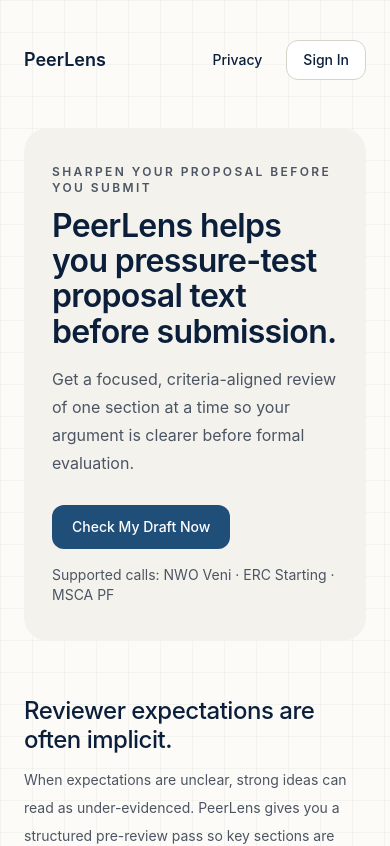
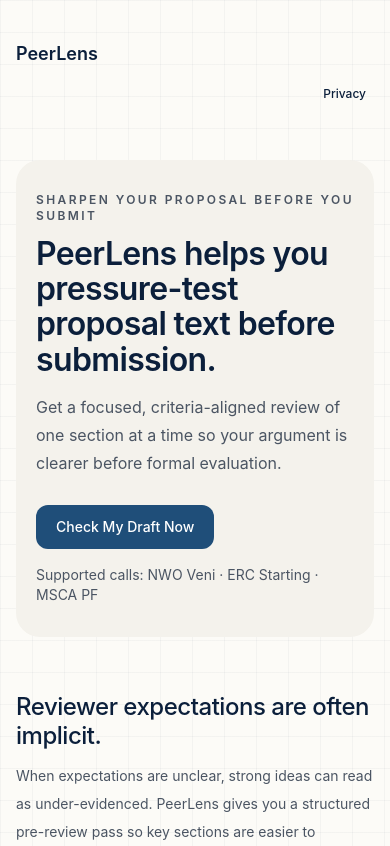
Before and after one commit to mallikgarjuna/Grant-Reviewer, a Next.js app in the folder frontend/: page / in a window 390 px wide. Shown: the top 846 px of the page. Built offline with nearby package versions, Linux system fonts and the light colour scheme.

Commit message:
WF-0010: peerlens-landing-design-refresh — Task 7 — manual-pass mobile polish

```diff
--- a/frontend/src/app/_components/landing/demo-tabs.tsx
+++ b/frontend/src/app/_components/landing/demo-tabs.tsx
@@ -141,7 +141,9 @@ export function DemoTabs() {
             tabIndex={0}
           >
             <h3 className="text-lg font-medium text-[var(--color-foreground)]">{tab.label}</h3>
-            <p className="mt-3 text-sm leading-7 text-[var(--color-foreground)]">{tab.snippet}</p>
+            <p className="mt-3 text-sm leading-7 text-[var(--color-foreground)] [overflow-wrap:anywhere]">
+              {tab.snippet}
+            </p>
 
             <div className="mt-6 grid gap-3">
               {tab.cards.map((card) => (
@@ -152,15 +154,15 @@ export function DemoTabs() {
                   <p className="text-xs font-semibold uppercase tracking-[0.16em] text-[var(--color-muted-foreground)]">
                     {card.criterion}
                   </p>
-                  <p className="mt-2 text-sm text-[var(--color-foreground)]">
+                  <p className="mt-2 text-sm text-[var(--color-foreground)] [overflow-wrap:anywhere]">
                     <span className="font-medium">Finding: </span>
                     {card.finding}
                   </p>
-                  <p className="mt-1 text-sm text-[var(--color-foreground)]">
+                  <p className="mt-1 text-sm text-[var(--color-foreground)] [overflow-wrap:anywhere]">
                     <span className="font-medium">Suggested fix: </span>
                     {card.suggestedFix}
                   </p>
-                  <p className="mt-1 text-sm text-[var(--color-foreground)]">
+                  <p className="mt-1 text-sm text-[var(--color-foreground)] [overflow-wrap:anywhere]">
                     <span className="font-medium">Micro-rewrite (example): </span>
                     {card.microRewriteExample}
                   </p>
--- a/frontend/src/app/page.tsx
+++ b/frontend/src/app/page.tsx
@@ -33,26 +33,29 @@ const HOW_IT_WORKS = [
 
 export default function Home() {
   return (
-    <div className="mx-auto w-full max-w-6xl px-6 py-10 md:px-10 md:py-14">
+    <div className="mx-auto w-full max-w-6xl px-4 py-10 md:px-10 md:py-14">
       <a
         className="sr-only focus:not-sr-only focus:absolute focus:left-6 focus:top-4 focus:z-50 focus:rounded-[var(--radius-md)] focus:bg-[var(--color-primary)] focus:px-4 focus:py-2 focus:text-sm focus:text-white"
         href="#main-content"
       >
         Skip to main content
       </a>
-      <header className="flex items-center justify-between gap-4">
+      <header className="flex flex-wrap items-start justify-between gap-2 sm:items-center sm:gap-3">
         <Link className="text-lg font-semibold text-[var(--color-foreground)]" href="/">
           PeerLens
         </Link>
-        <nav aria-label="Primary" className="flex items-center gap-3">
+        <nav
+          aria-label="Primary"
+          className="flex w-full items-center justify-end gap-2 sm:w-auto sm:justify-start sm:gap-3"
+        >
           <Link
-            className="inline-flex h-10 items-center justify-center rounded-[var(--radius-md)] px-3 text-sm font-medium text-[var(--color-foreground)] hover:underline"
+            className="inline-flex h-9 items-center justify-center rounded-[var(--radius-md)] px-2 text-xs font-medium text-[var(--color-foreground)] hover:underline sm:h-10 sm:px-3 sm:text-sm"
             href="/privacy"
           >
             Privacy
           </Link>
           <Link
-            className="inline-flex h-10 items-center justify-center rounded-[var(--radius-md)] border border-[var(--color-border)] bg-white px-4 text-sm font-medium text-[var(--color-foreground)] hover:bg-[var(--color-surface)]"
+            className="hidden h-9 items-center justify-center rounded-[var(--radius-md)] border border-[var(--color-border)] bg-white px-3 text-xs font-medium text-[var(--color-foreground)] hover:bg-[var(--color-surface)] sm:inline-flex sm:h-10 sm:px-4 sm:text-sm"
             href="/sign-in"
           >
             Sign In
@@ -61,14 +64,14 @@ export default function Home() {
       </header>
 
       <main className="mt-12 flex flex-col gap-14 md:gap-16" id="main-content" tabIndex={-1}>
-        <section className="rounded-3xl bg-[var(--color-surface)] px-7 py-9 md:px-12 md:py-12">
+        <section className="rounded-3xl bg-[var(--color-surface)] px-5 py-8 sm:px-7 sm:py-9 md:px-12 md:py-12">
           <p className="text-xs font-semibold uppercase tracking-[0.2em] text-[var(--color-muted-foreground)]">
             Sharpen your proposal before you submit
           </p>
-          <h1 className="mt-3 max-w-3xl text-4xl font-semibold tracking-tight text-[var(--color-foreground)] md:text-5xl">
+          <h1 className="mt-3 max-w-3xl text-4xl font-semibold tracking-tight text-[var(--color-foreground)] [overflow-wrap:anywhere] md:text-5xl">
             PeerLens helps you pressure-test proposal text before submission.
           </h1>
-          <p className="mt-4 max-w-2xl text-base leading-7 text-[var(--color-muted-foreground)] md:text-[1.02rem]">
+          <p className="mt-4 max-w-2xl text-base leading-7 text-[var(--color-muted-foreground)] [overflow-wrap:anywhere] md:text-[1.02rem]">
             Get a focused, criteria-aligned review of one section at a time so your argument is
             clearer before formal evaluation.
           </p>
```
Also changed, not shown: 2 other files (tests, documents, lock files or other folders).
